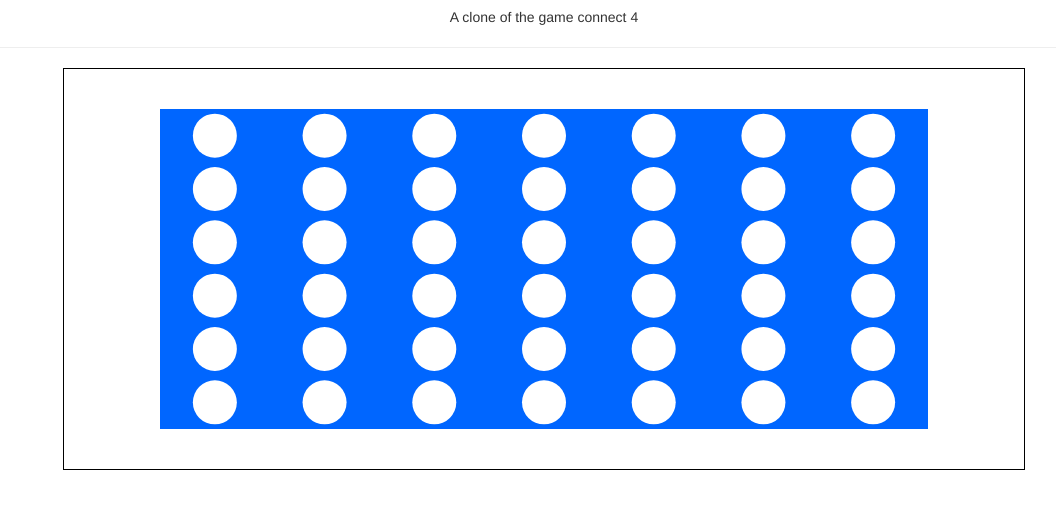
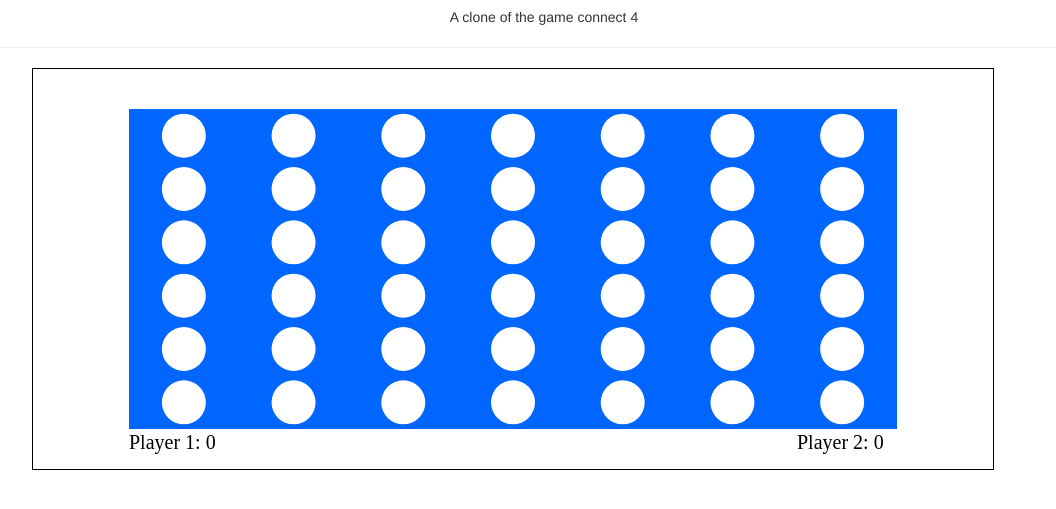
Before and after one commit to jbatch/connect-4, a plain HTML site: page public/index.html in a window 1280 px wide. Shown: the part 63-572 px from the top of the page, without its empty margins (96-1152 px from the left). Drawn offline with nearby package versions, Linux system fonts and the light colour scheme.

Commit message:
Split canvas in two for prettier layering. Will make things lot's nicer later for animation

```diff
--- a/public/css/connect-4.css
+++ b/public/css/connect-4.css
@@ -11,8 +11,16 @@ h1, p {
 	text-align: center;
 }
 
-#canvas {
-	/*width: 75%;
-	height: 50%;*/
+#boardCanvas {
+	z-index: 1;
+}
+
+#tokenCanvas {
+	z-index: 0;
+}
+
+#boardCanvas, #tokenCanvas {
 	border: 1px solid #000;
+	position: absolute;
+	left: 10%;
 }
--- a/public/index.html
+++ b/public/index.html
@@ -9,7 +9,7 @@
 	<script type="text/javascript" src="js/connect-4-client.js"></script>
 	<script type="text/javascript" src="js/bootstrap.min.js"></script>
 </head>
-<body onload="drawBoard();">
+<body>
 	<div class="container" id ="game">
 		<div class="row">
 			<h1>Connect 4</h1>
@@ -20,9 +20,9 @@
 		</div>
 		<div class="row">
 			<div id="canvasContainer">
-				<canvas id="canvas"></canvas>
+				<canvas id="boardCanvas"></canvas>
+				<canvas id="tokenCanvas"></canvas>
 			</div>
-
 		</div>
 	</div>
 </body>
--- a/public/js/connect-4-client.js
+++ b/public/js/connect-4-client.js
@@ -1,41 +1,105 @@
 var COLS = 7;
 var ROWS = 6;
 var padPercent = 0.055;
+var boardCanvas, tokenCanvas;
+var boardCtx, tokenCtx;
+var h, w;
+var p1Score, p2Score;
+
+var following = false;
+
+var token = {
+	x: 0,
+	y: 0,
+	vx: 0,
+	vy: 0,
+	radius: 20,
+	color: 'red',
+	draw: function(){
+		ctx.beginPath();
+		ctx.arc(this.x, this.y, this.radius, 0, Math.PI * 2, true);
+		ctx.closePath();
+		ctx.fillStyle = this.color;
+		ctx.fill();
+	},
+	clear: function(){
+
+	}
+};
 
 jQuery(document).ready(function(){
-	canvas.width = $(window).width() * 0.75;
-	canvas.height = $(window).height() * 0.5;
+	boardCanvas = document.getElementById("boardCanvas");
+	boardCanvas.width = $(window).width() * 0.75;
+	boardCanvas.height = $(window).height() * 0.5;
+
+	tokenCanvas = document.getElementById("tokenCanvas");
+	tokenCanvas.width = $(window).width() * 0.75;
+	tokenCanvas.height = $(window).height() * 0.5;
+
+	init();
 });
 
+function init() {
+	if(boardCanvas.getContext){
+		boardCtx = boardCanvas.getContext('2d');
+		tokenCtx = tokenCanvas.getContext('2d');
+
+		h = boardCanvas.height;
+		w = boardCanvas.width;
+
+		p1Score = 0;
+		p2Score = 0;
+
+		boardCanvas.addEventListener("mousemove", function(e){
+
+		});
+
+		boardCanvas.addEventListener("click", function(e){
+
+		});
+
+		boardCanvas.addEventListener("mouseout", function(e){
+
+		});
+
+		drawBoard();
+	}
+
+}
+
 function drawBoard(){
-	var canvas = document.getElementById("canvas");
-
-	if(canvas.getContext){
-		var ctx = canvas.getContext('2d');
-
-		var h = canvas.height;
-		var w = canvas.width;
 	var len = h > w ? w : h;
 
-		ctx.fillStyle = "#0066FF"
-		ctx.fillRect(w * 0.10, h * 0.10, w * 0.8, h * 0.8);
+	//Draw blue board
+	boardCtx.fillStyle = "#0066FF"
+	boardCtx.fillRect(w * 0.10, h * 0.10, w * 0.8, h * 0.8);
 
-		ctx.fillStyle = "#FFFFFF";
+	//draw holes in board
+	boardCtx.fillStyle = "#FFFFFF";
 	for(var x = 0; x < COLS; x++){
 		for(var y = 0; y < ROWS; y++){
-				ctx.beginPath();
+			boardCtx.beginPath();
 
-				ctx.arc(0.1 * w + ((0.8 * w) / COLS) * (x + 0.5), //x
+			boardCtx.arc(0.1 * w + ((0.8 * w) / COLS) * (x + 0.5), //x
 				0.1 * h + ((0.8 * h) / ROWS) * (y + 0.5), //y
-					//((0.8 * len) - ((COLS + 1) * (padPerc * len))) / COLS, //radius
 				padPercent * len,
 				0, //startAngle
 				Math.PI * 2,//endAngle
 				true//annticlockwise
 				);
 
-				ctx.fill();
+			boardCtx.fill();
 		}
 	}
+
+	//draw Player scores
+	boardCtx.fillStyle = '#000';
+	boardCtx.font = '20px serif'
+	boardCtx.fillText('Player 1: ' + p1Score, 0.1 * w, h - 20);
+	boardCtx.fillText('Player 2: ' + p2Score, 0.9 * w - 100, h - 20);
 }
+
+function clear(){
+	boardCtx.fillStyle = '#FFF';
+	boardCtx.fillRect(0, 0, w, h);
 }
```
Lines whose indentation alone changed are shown as unchanged.
